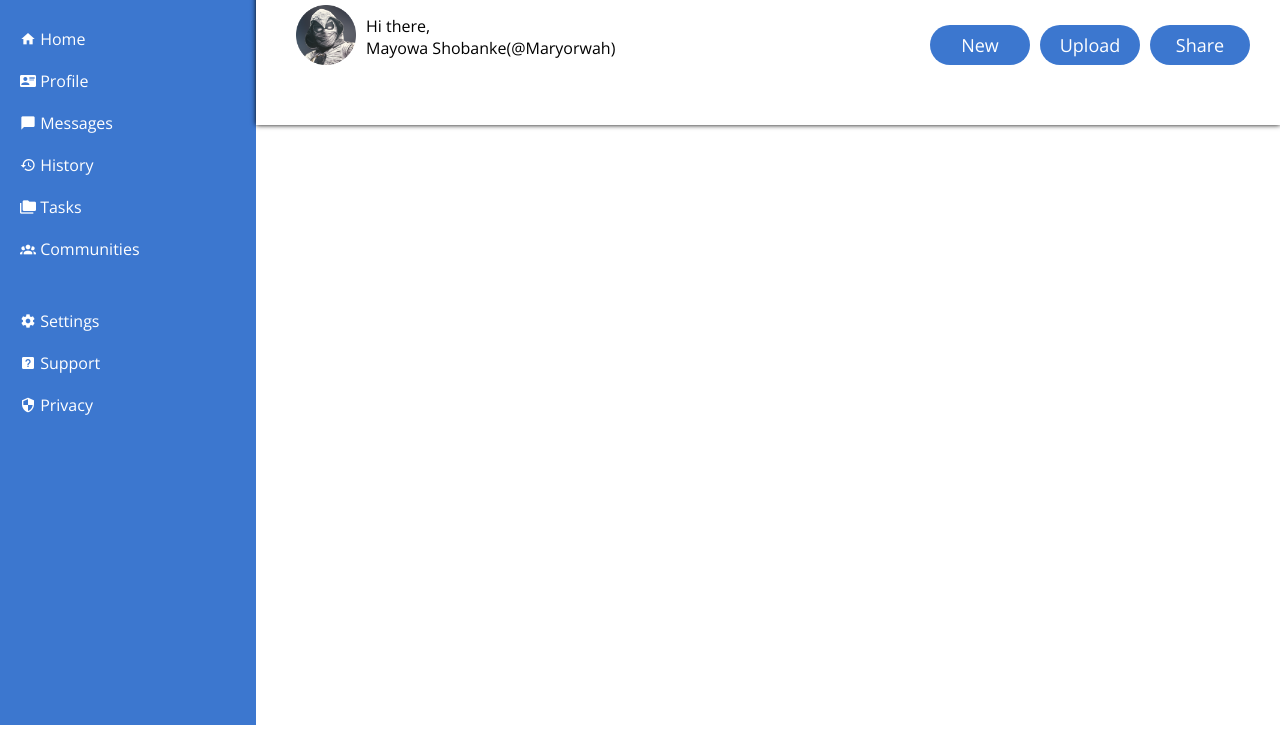
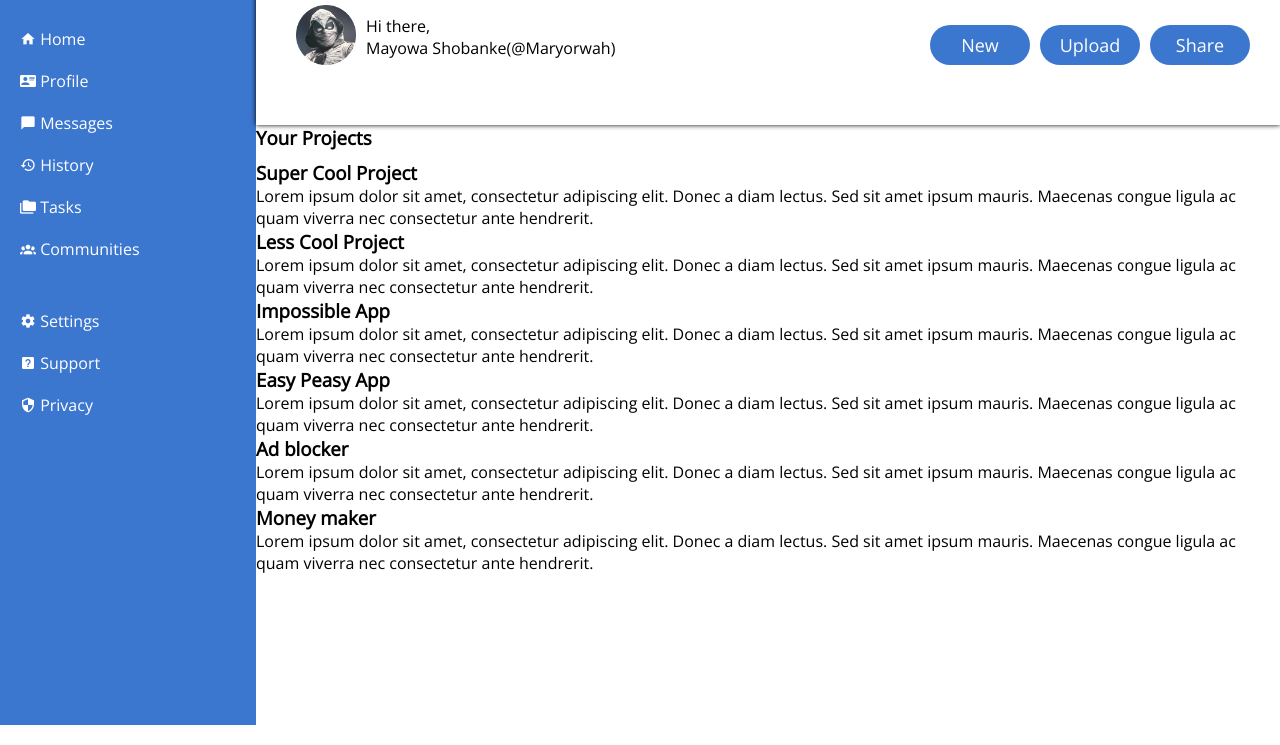
Before and after one commit to maryorwah04/Admin-dashboard, a plain HTML site: page index.html in a window 1280 px wide. Shown: the part 75-820 px from the top of the page. Drawn offline with nearby package versions, Linux system fonts and the light colour scheme.

Commit message:
add projects as a grid

```diff
--- a/index.html
+++ b/index.html
@@ -55,7 +55,44 @@
 
 
             <section class="part_two">
+                <div class="projects">
+                    <h1 class="header" style="margin-bottom: 10px;">Your Projects</h1>
+                    <div class="grid_container">
+                        <div class="griditem one">
+                            <h1>Super Cool Project </h1>
+                            Lorem ipsum dolor sit amet, consectetur adipiscing elit. Donec a diam lectus. Sed sit amet ipsum mauris.
+                            Maecenas congue ligula ac quam viverra nec consectetur ante hendrerit.
+                        </div>
+                        <div class="griditem two">
+                            <h1>Less Cool Project</h1>
+                            Lorem ipsum dolor sit amet, consectetur adipiscing elit. Donec a diam lectus. Sed sit amet ipsum mauris.
+                            Maecenas congue ligula ac quam viverra nec consectetur ante hendrerit.
+                        </div>
+                        <div class="griditem three">
+                            <h1>Impossible App</h1>
+                            Lorem ipsum dolor sit amet, consectetur adipiscing elit. Donec a diam lectus. Sed sit amet ipsum mauris.
+                            Maecenas congue ligula ac quam viverra nec consectetur ante hendrerit.
+                        </div>
+                        <div class="griditem four">
+                            <h1>Easy Peasy App</h1>
+                            Lorem ipsum dolor sit amet, consectetur adipiscing elit. Donec a diam lectus. Sed sit amet ipsum mauris.
+                            Maecenas congue ligula ac quam viverra nec consectetur ante hendrerit.
+                        </div>
+                        <div class="griditem five">
+                            <h1>Ad blocker</h1>
+                            Lorem ipsum dolor sit amet, consectetur adipiscing elit. Donec a diam lectus. Sed sit amet ipsum mauris.
+                            Maecenas congue ligula ac quam viverra nec consectetur ante hendrerit.
+                        </div>
+                        <div class="griditem six">
+                            <h1>Money maker</h1>
+                            Lorem ipsum dolor sit amet, consectetur adipiscing elit. Donec a diam lectus. Sed sit amet ipsum mauris.
+                            Maecenas congue ligula ac quam viverra nec consectetur ante hendrerit.
+                        </div>
+                    </div>
+                </div>
+                <div class="socials">
 
+                </div>
             </section>
         </main>
     </section>
```
